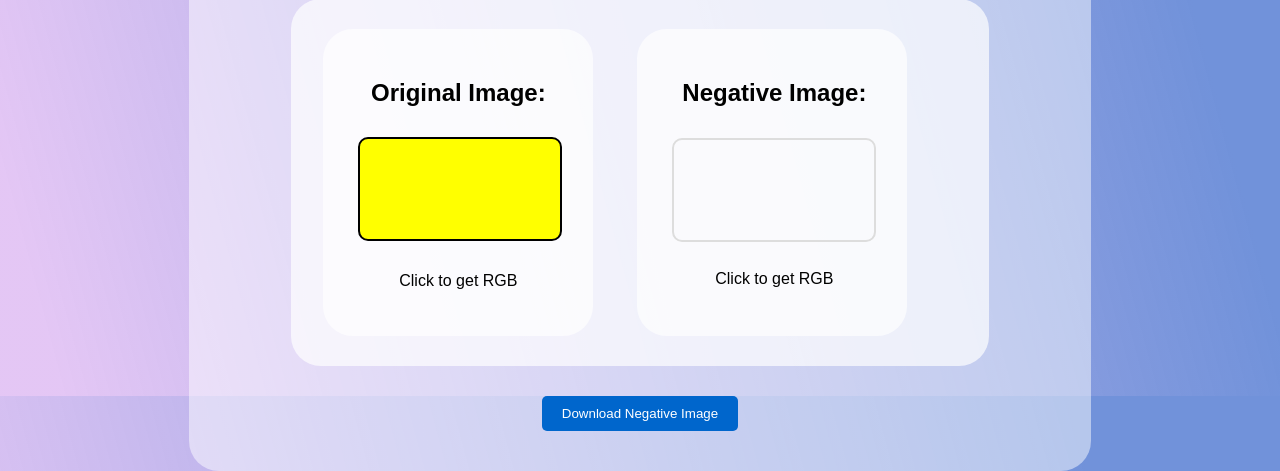
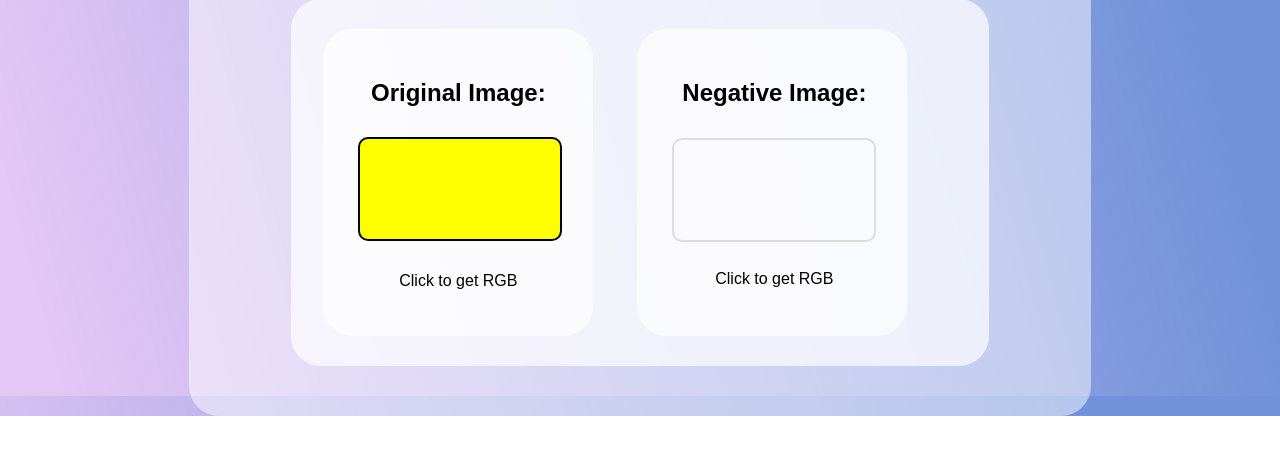
Before and after one commit to Ilkom-23-citra-kelompok-4-git/ilkom-23-citra-kelompok-4, a Flask app: template negative_image/templates/negative.html in a window 1280 px wide. Shown: the part 462-933 px from the top of the page. After the commit the page ends 878 px from the top, so only its background shows below. Run offline with Flask 3, Linux system fonts and the light colour scheme; the template is opened without the code that fills it: most values are stand-ins (such as "Sample title", 1, 10 or a date in 2020); some web fonts are replaced.

Commit message:
v1.5 button not working

```diff
--- a/negative_image/templates/negative.html
+++ b/negative_image/templates/negative.html
@@ -36,9 +36,6 @@
             </div>
         </div>
 
-        <a href="{{ result }}" download>
-            <button>Download Negative Image</button>
-        </a>
         {% endif %}
     </div>
 
```
